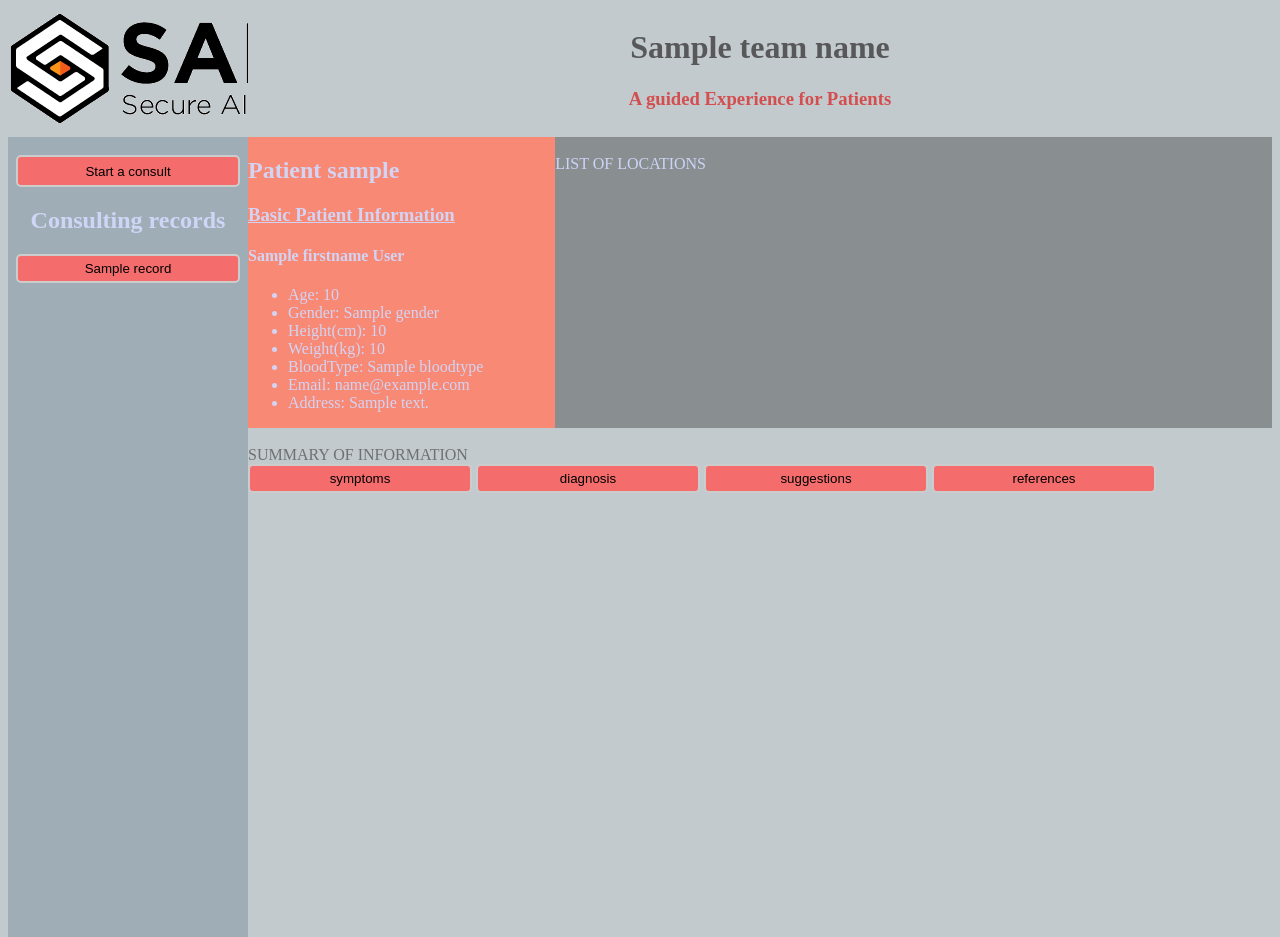
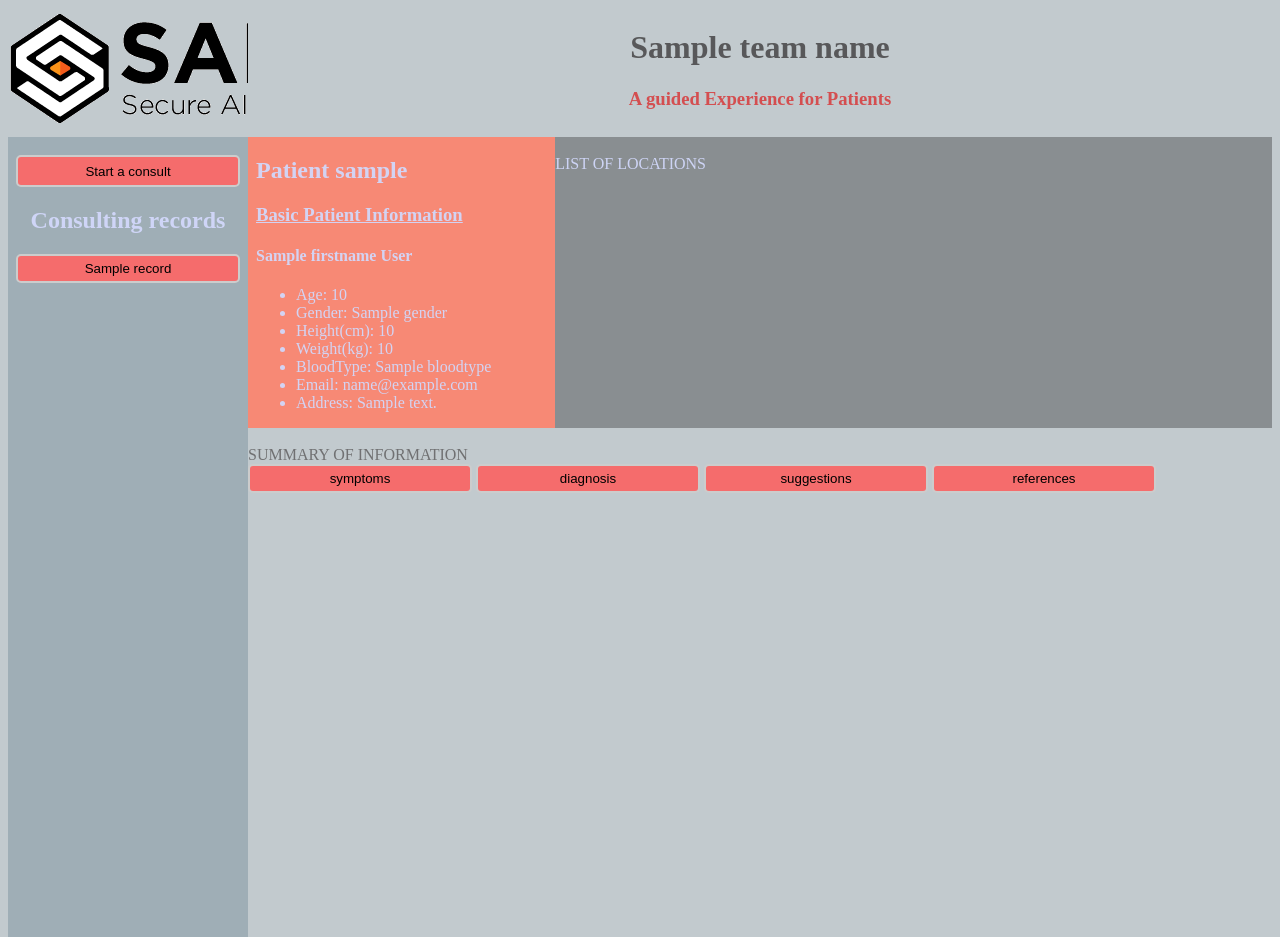
Before and after one commit to secureailabs/red_team, a Flask app: template templates/patient.html in a window 1280 px wide. Run offline with Flask 2, Linux system fonts and the light colour scheme; the template is opened without the code that fills it: most values are stand-ins (such as "Sample title", 1, 10 or a date in 2020).

Commit message:
patient page typo

```diff
--- a/templates/patient.html
+++ b/templates/patient.html
@@ -45,11 +45,11 @@ Private and Confidential. Internal Use Only.
     <div class="user_info">
 
         <body>
-            <header>
+            <header style="margin-left: 1vh;">
                 <h2> Patient {{patient.username}}</h2>
             </header>
 
-            <div>
+            <div style="margin-left: 1vh;">
                 <h3><u>Basic Patient Information</u></h3>
                 <h4> {{patient["firstname"]}} {{patient["lastname"]}} </h4>
                 <ul>
```
